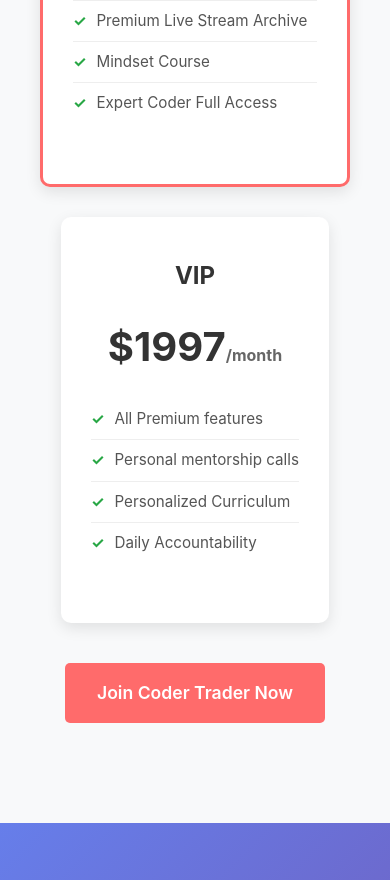
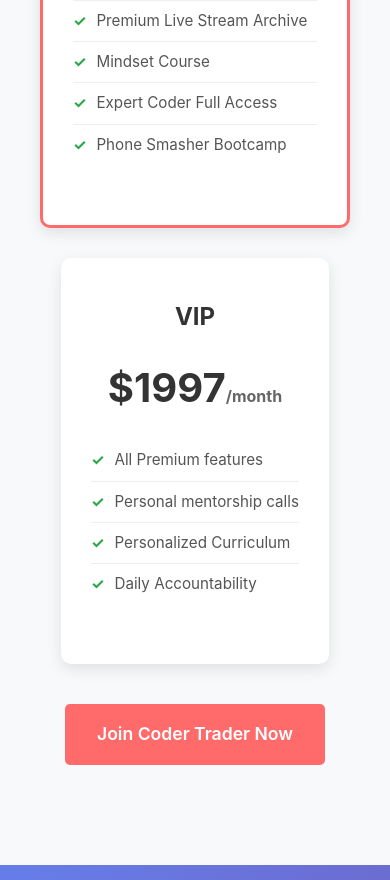
Before and after one commit to StevenMaharaj/ctsite1, a Vue app: page / in a window 390 px wide. Shown: the part 4020-4900 px from the top of the page. Built offline with nearby package versions, Linux system fonts and the light colour scheme.

Commit message:
feat: Add 'Phone Smasher Bootcamp' to benefits list in CoderTraderView

```diff
--- a/src/views/CoderTraderView.vue
+++ b/src/views/CoderTraderView.vue
@@ -50,7 +50,8 @@
               'Code Class Full Access',
               'Premium Live Stream Archive',
               'Mindset Course',
-              'Expert Coder Full Access'
+              'Expert Coder Full Access',
+              'Phone Smasher Bootcamp'
             ]">
               <template #button>
                 <a :href="skoolLink" class="btn btn-primary" target="_blank">Start Monthly</a>
```
